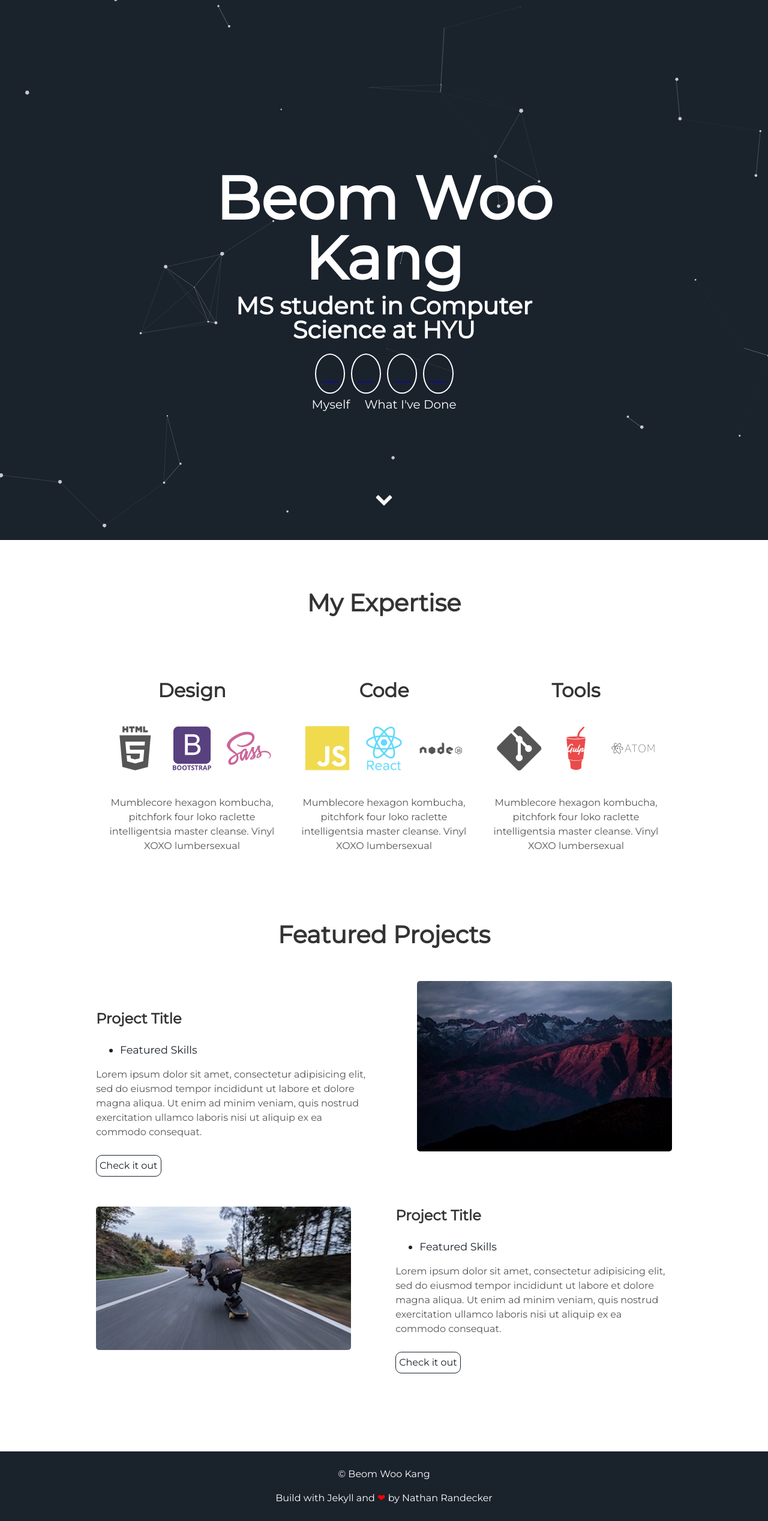
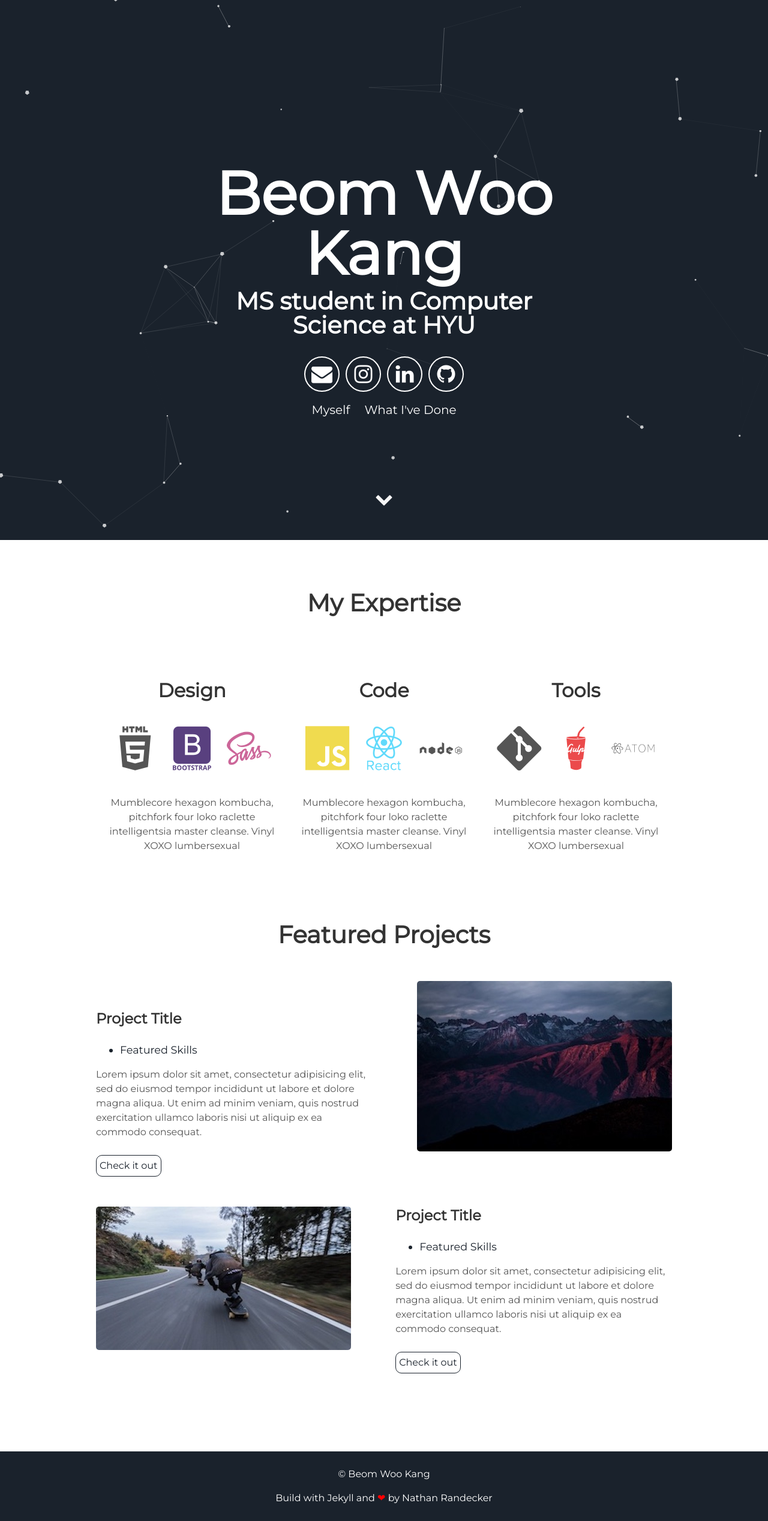
Before and after one commit to beomwookang/beomwookang.github.io, a Jekyll site: the page built from index.html, in a window 1280 px wide. Shown: the whole page at 60% size. Built offline with Jekyll 4.4.1, drawn with Linux system fonts in a browser that asks for light colours.

Commit message:
Update header.html

```diff
--- a/_includes/header.html
+++ b/_includes/header.html
@@ -5,10 +5,10 @@
         <span class="site-description">{{site.user_title}}</span>
       </h1>
       <div class="header-icons">
-        <a aria-label="Send email" href="mailto:beomwookang@gmail.com"><i class="icon fab fa-envelope"></i></a>
-        <a aria-label="My Instagram" target="_blank" href="https://www.instagram.com/bam.moothe/"><i class="icon fab fa-instagram" aria-hidden="true"></i></a>
-        <a aria-label="My LinkedIn" target="_blank" href="https://www.linkedin.com/in/beomwookang/"><i class="icon fab fa-linkedin" aria-hidden="true"></i></a>
-        <a aria-label="My Github" target="_blank" href="https://github.com/beomwookang/"><i class="icon fab fa-github" aria-hidden="true"></i></a>
+        <a aria-label="Send email" href="mailto:beomwookang@gmail.com"><i class="icon fa fa-envelope"></i></a>
+        <a aria-label="My Instagram" target="_blank" href="https://www.instagram.com/bam.moothe/"><i class="icon fa fa-instagram" aria-hidden="true"></i></a>
+        <a aria-label="My LinkedIn" target="_blank" href="https://www.linkedin.com/in/beomwookang/"><i class="icon fa fa-linkedin" aria-hidden="true"></i></a>
+        <a aria-label="My Github" target="_blank" href="https://github.com/beomwookang/"><i class="icon fa fa-github" aria-hidden="true"></i></a>
       </div>
       <div class="header-links">
         <a class="link" href="#about" data-scroll>Myself</a>
```
